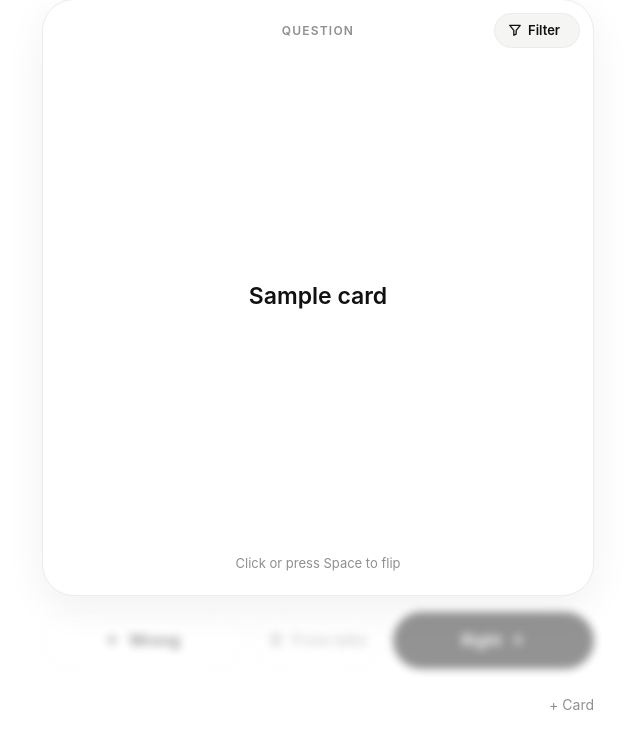
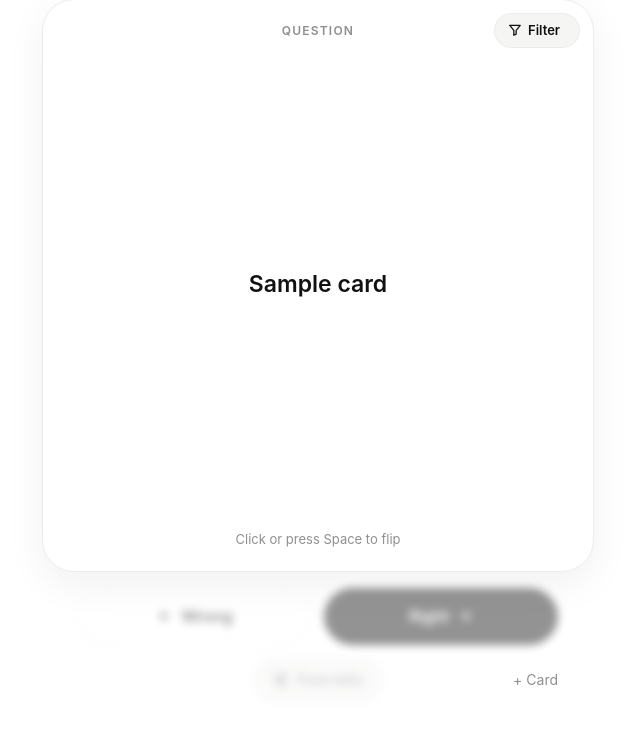
Before and after one commit to paladinchik56/memoryCards, a Django app: page /blitz/ in a window 1280 px wide. Shown: the part 69-800 px from the top of the page, without its empty margins (322-962 px from the left). Run offline with Django 5.2, Linux system fonts and the light colour scheme; a user stored in the database is signed in; tables that the repository leaves empty hold one stand-in row (values such as "Sample post"); data that the repository does not hold is empty.

Commit message:
Blitz controls: two rows on the web, original placement in the app
Web:
- Wrong / Right share the first row, narrower than the card.
- The second row holds undo on the left, a grey "From blitz" in the
  middle (foggy until the first flip, like the answer buttons) and
  "+ Card" on the right.
- The key-hint line is removed in the blitz and in topic study; the keys
  still work.

App:
- Back to the original placement: Wrong / Right in a row, "From blitz"
  bottom-left, "+ Card" bottom-right.
- Kept the fog, the arrow icons and swipe down to remove.

Co-Authored-By: Claude Opus 5.5 <noreply@anthropic.com>

```diff
--- a/mobile/src/app/blitz.tsx
+++ b/mobile/src/app/blitz.tsx
@@ -92,6 +92,12 @@ export default function Blitz() {
       <FilterButton active={!!filter} label={t('blitz.filter')} onPress={() => setFilterOpen(true)} />
       </View>
 
+      {card ? (
+        <Pressable style={[st.corner, { left: 24, bottom }]} onPress={() => void removeCurrent()} hitSlop={10}>
+          <Icon name="trash-2" size={18} color={colors.muted} />
+          <Muted style={{ fontSize: 14 }}>{t('blitz.remove')}</Muted>
+        </Pressable>
+      ) : null}
       <Pressable style={[st.corner, { right: 24, bottom }]} onPress={() => router.push('/add-card')} hitSlop={10}>
         <Icon name="plus" size={18} color={colors.muted} />
         <Muted style={{ fontSize: 14 }}>{t('blitz.addCard')}</Muted>
--- a/static/web/app.js
+++ b/static/web/app.js
@@ -22,7 +22,6 @@
     // → or swipe right = right, ← or swipe left = wrong, ↓ = remove from the blitz.
     const card = document.getElementById('flashcard');
     if (card) {
-        const grade = document.getElementById('grade');
         const right = document.getElementById('right-form');
         const wrong = document.getElementById('wrong-form');
         const remove = document.getElementById('remove-form');
@@ -31,7 +30,7 @@
         let sent = false, revealed = false;
         const flip = () => {
             card.classList.toggle('flipped');
-            if (!revealed) { revealed = true; if (grade) grade.classList.remove('fog'); }
+            if (!revealed) { revealed = true; document.querySelectorAll('.fog').forEach((el) => el.classList.remove('fogged')); }
         };
         const fly = (transform, form) => {
             if (sent || !revealed || !form) return;
--- a/static/web/site.css
+++ b/static/web/site.css
@@ -135,18 +135,22 @@ details.filter.on > summary::after { content: ''; width: 6px; height: 6px; borde
 .stamp { position: absolute; top: 64px; border: 2px solid var(--fg); border-radius: 10px; padding: 3px 10px; font-weight: 700; font-size: 14px; opacity: 0; }
 .stamp.right { left: 22px; transform: rotate(-8deg); }
 .stamp.wrong { right: 22px; transform: rotate(8deg); }
-.grade { display: flex; gap: 10px; margin-top: 16px; transition: filter .3s ease, opacity .3s ease; }
-.grade.fog { filter: blur(4px); opacity: .45; pointer-events: none; user-select: none; }
+.grade { display: flex; gap: 12px; width: 100%; max-width: 480px; margin: 16px auto 0; }
 .grade form { flex: 1; min-width: 0; }
-.grade form.middle { flex: 0 1 auto; }
-.grade .btn { display: flex; align-items: center; justify-content: center; gap: 8px; padding: 16px 14px; white-space: nowrap; }
-.grade .middle .btn { font-weight: 500; color: var(--muted); }
-.grade .ic { width: 16px; height: 16px; flex: none; fill: none; stroke: currentColor; stroke-width: 2.2; stroke-linecap: round; stroke-linejoin: round; }
+.fog { transition: filter .3s ease, opacity .3s ease; }
+.fog.fogged { filter: blur(4px); opacity: .45; pointer-events: none; user-select: none; }
+.grade .btn, .grade-sub .btn { display: flex; align-items: center; justify-content: center; gap: 8px; white-space: nowrap; }
+.grade .btn { padding: 16px 14px; }
+.ic { width: 16px; height: 16px; flex: none; fill: none; stroke: currentColor; stroke-width: 2.2; stroke-linecap: round; stroke-linejoin: round; }
+/* Second row: undo (left) · grey "From blitz" (centre) · "+ Card" (right). */
+.grade-sub { display: grid; grid-template-columns: 1fr auto 1fr; align-items: center; gap: 10px; width: 100%; max-width: 480px; margin: 12px auto 0; font-size: 14px; }
+.grade-sub .side { color: var(--muted); text-decoration: none; background: none; border: 0; font: inherit; cursor: pointer; padding: 0; justify-self: start; }
+.grade-sub .side button { color: inherit; background: none; border: 0; font: inherit; cursor: pointer; padding: 0; }
+.grade-sub .side.right { justify-self: end; }
+.btn.grey { width: auto; padding: 12px 20px; background: var(--soft); border-color: var(--soft); color: var(--muted); font-weight: 500; }
 @media (max-width: 420px) { .grade .btn { padding: 14px 10px; gap: 5px; font-size: 14px; } }
 .study-bottom { display: flex; justify-content: space-between; align-items: center; padding-top: 14px; font-size: 14px; color: var(--muted); gap: 12px; }
 .study-bottom a, .study-bottom button { color: var(--muted); text-decoration: none; background: none; border: 0; font: inherit; cursor: pointer; padding: 0; }
-.keys { text-align: center; font-size: 12px; color: var(--muted); margin-top: 8px; }
-@media (hover: none) { .keys { display: none; } }
 .katex { font-size: 1.05em; }
 .flashcard .katex-display { margin: .4em 0; }
 
--- a/templates/web/blitz.html
+++ b/templates/web/blitz.html
@@ -50,16 +50,11 @@
         <div class="hint">{{ t.blitz_flip }}</div>
     </div>
     {# Foggy until the card is first turned over; stays clear after that, also when it is turned back. #}
-    <div class="grade fog" id="grade">
+    <div class="grade fog fogged">
         <form method="post" action="{% url 'web:blitz_answer' %}" id="wrong-form">{% csrf_token %}
             <input type="hidden" name="card" value="{{ card.uuid }}"><input type="hidden" name="correct" value="0">
             {% for k, v in params %}<input type="hidden" name="{{ k }}" value="{{ v }}">{% endfor %}
             <button class="btn ghost" type="submit"><svg class="ic" viewBox="0 0 24 24" aria-hidden="true"><path d="M19 12H5M12 19l-7-7 7-7"/></svg>{{ t.blitz_wrong }}</button>
-        </form>
-        <form method="post" action="{% url 'web:blitz_remove' %}" id="remove-form" class="middle">{% csrf_token %}
-            <input type="hidden" name="card" value="{{ card.uuid }}">
-            {% for k, v in params %}<input type="hidden" name="{{ k }}" value="{{ v }}">{% endfor %}
-            <button class="btn ghost" type="submit"><svg class="ic" viewBox="0 0 24 24" aria-hidden="true"><path d="M3 6h18M8 6V4h8v2M19 6l-1 14H6L5 6M10 11v6M14 11v6"/></svg>{{ t.blitz_remove }}</button>
         </form>
         <form method="post" action="{% url 'web:blitz_answer' %}" id="right-form">{% csrf_token %}
             <input type="hidden" name="card" value="{{ card.uuid }}"><input type="hidden" name="correct" value="1">
@@ -67,21 +62,32 @@
             <button class="btn" type="submit">{{ t.blitz_right }}<svg class="ic" viewBox="0 0 24 24" aria-hidden="true"><path d="M5 12h14M12 5l7 7-7 7"/></svg></button>
         </form>
     </div>
-    <div class="keys">{{ t.blitz_keys }}</div>
+    <div class="grade-sub">
+        {% if can_undo %}
+        <form method="post" action="{% url 'web:blitz_undo' %}" class="side">{% csrf_token %}
+            {% for k, v in params %}<input type="hidden" name="{{ k }}" value="{{ v }}">{% endfor %}
+            <button type="submit">↶ {{ t.blitz_undo }}</button>
+        </form>
+        {% else %}<span class="side"></span>{% endif %}
+        <form method="post" action="{% url 'web:blitz_remove' %}" id="remove-form" class="fog fogged">{% csrf_token %}
+            <input type="hidden" name="card" value="{{ card.uuid }}">
+            {% for k, v in params %}<input type="hidden" name="{{ k }}" value="{{ v }}">{% endfor %}
+            <button class="btn grey" type="submit"><svg class="ic" viewBox="0 0 24 24" aria-hidden="true"><path d="M3 6h18M8 6V4h8v2M19 6l-1 14H6L5 6M10 11v6M14 11v6"/></svg>{{ t.blitz_remove }}</button>
+        </form>
+        <a class="side right" href="{{ add_url }}">+ {{ t.blitz_add }}</a>
+    </div>
 </div>
 {% else %}
 <div class="result"><div class="big">0</div><div class="caption">{{ t.blitz_empty }}</div></div>
-{% endif %}
-</div>
-
 <div class="study-bottom">
-    <span></span>
     {% if can_undo %}
     <form method="post" action="{% url 'web:blitz_undo' %}">{% csrf_token %}
         {% for k, v in params %}<input type="hidden" name="{{ k }}" value="{{ v }}">{% endfor %}
         <button type="submit">↶ {{ t.blitz_undo }}</button>
     </form>
-    {% endif %}
+    {% else %}<span></span>{% endif %}
     <a href="{{ add_url }}">+ {{ t.blitz_add }}</a>
 </div>
+{% endif %}
+</div>
 {% endblock %}
--- a/templates/web/simple_play.html
+++ b/templates/web/simple_play.html
@@ -20,7 +20,7 @@
         <div class="text back">{{ card.answer }}</div>
         <div class="hint">{{ t.blitz_flip }}</div>
     </div>
-    <div class="grade fog" id="grade">
+    <div class="grade fog fogged">
         <form method="post" action="{% url 'web:simple_answer' collection.uuid %}" id="wrong-form">{% csrf_token %}
             <input type="hidden" name="card" value="{{ card.uuid }}"><input type="hidden" name="correct" value="0">
             <button class="btn ghost" type="submit"><svg class="ic" viewBox="0 0 24 24" aria-hidden="true"><path d="M19 12H5M12 19l-7-7 7-7"/></svg>{{ t.blitz_wrong }}</button>
@@ -30,7 +30,6 @@
             <button class="btn" type="submit">{{ t.blitz_right }}<svg class="ic" viewBox="0 0 24 24" aria-hidden="true"><path d="M5 12h14M12 5l7 7-7 7"/></svg></button>
         </form>
     </div>
-    <div class="keys">{{ t.simple_keys }}</div>
 </div>
 {% elif not run.round_total %}
 <div class="result"><p class="muted">{{ t.simple_empty }}</p></div>
--- a/web/i18n.py
+++ b/web/i18n.py
@@ -14,8 +14,7 @@ RU = {
     'study_simple': 'Просто учёба', 'study_add': 'Добавить', 'study_all': 'Все карточки',
 
     'blitz_question': 'Вопрос', 'blitz_answer': 'Ответ', 'blitz_flip': 'Нажмите или пробел, чтобы перевернуть',
-    'blitz_right': 'Верно', 'blitz_wrong': 'Неверно', 'blitz_keys': '← неверно · ↓ из блитца · → верно · пробел — перевернуть',
-    'simple_keys': '← неверно · → верно · пробел — перевернуть',
+    'blitz_right': 'Верно', 'blitz_wrong': 'Неверно',
     'blitz_empty': 'карточек, добавьте карточки в блитц', 'blitz_all_topics': 'Все темы', 'blitz_topics_n': 'Тем: {n}',
     'blitz_add': 'Карточка', 'blitz_remove': 'Из блитца', 'blitz_filter_hint': 'Только карточки блитца из выбранных тем (не выбрано — все темы)',
     'blitz_show': 'Показать', 'blitz_stages_hint': 'Ступени: от — до', 'blitz_stage_from': 'От ступени',
@@ -103,8 +102,7 @@ EN = {
     'study_simple': 'Topic study', 'study_add': 'Add', 'study_all': 'All cards',
 
     'blitz_question': 'Question', 'blitz_answer': 'Answer', 'blitz_flip': 'Click or press Space to flip',
-    'blitz_right': 'Right', 'blitz_wrong': 'Wrong', 'blitz_keys': '← wrong · ↓ from blitz · → right · Space to flip',
-    'simple_keys': '← wrong · → right · Space to flip',
+    'blitz_right': 'Right', 'blitz_wrong': 'Wrong',
     'blitz_empty': 'cards, add cards to the blitz', 'blitz_all_topics': 'All topics', 'blitz_topics_n': 'Topics: {n}',
     'blitz_add': 'Card', 'blitz_remove': 'From blitz', 'blitz_filter_hint': 'Only blitz cards from the chosen topics (none chosen = all topics)',
     'blitz_show': 'Show', 'blitz_stages_hint': 'Stages: from — to', 'blitz_stage_from': 'From stage',
```
Also changed, not shown: mobile/src/components/flashcard.tsx (+5 -4 lines).
